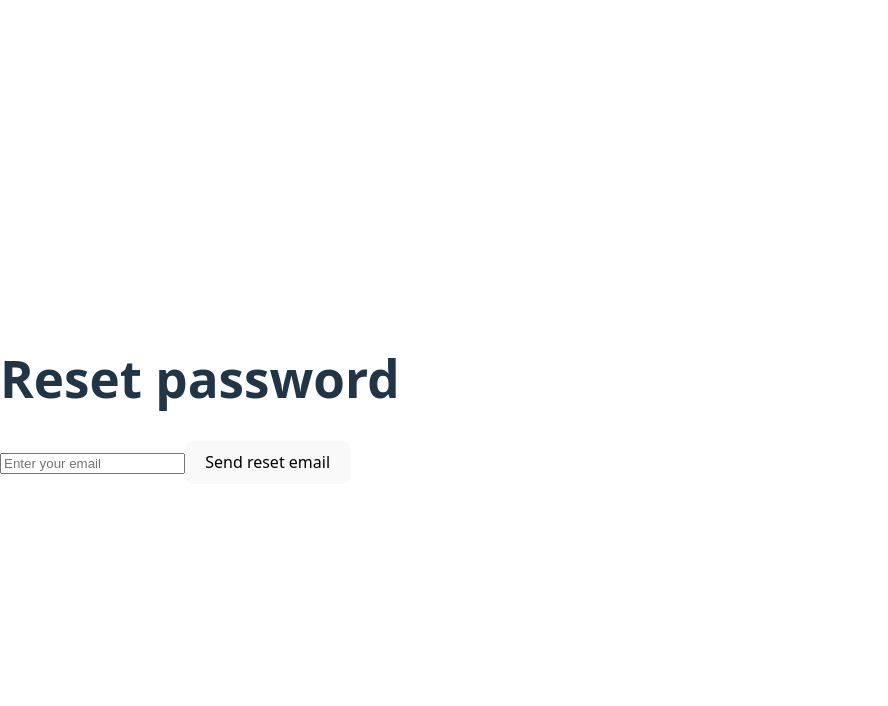
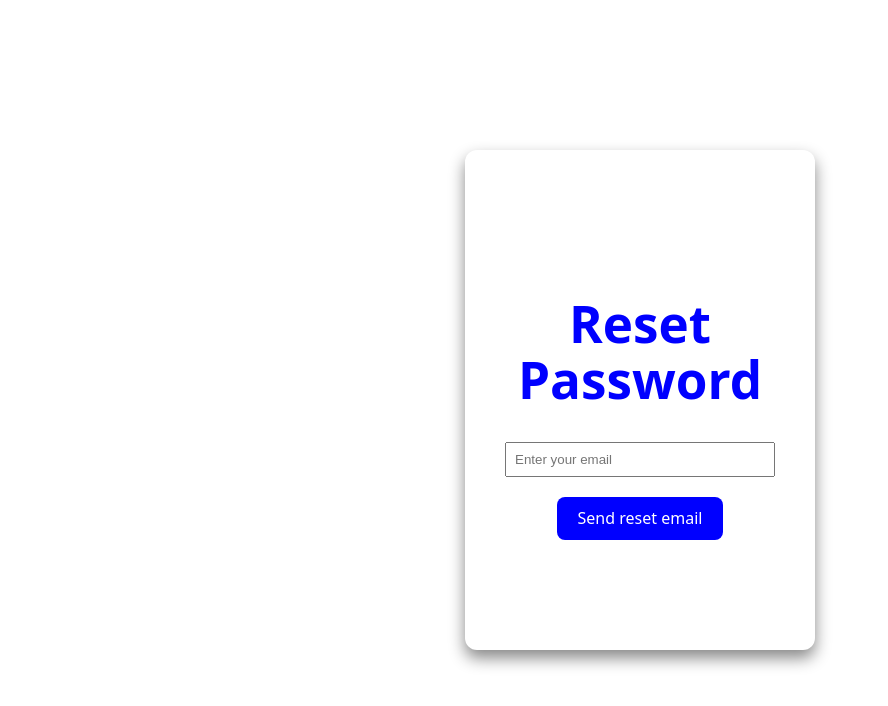
Before and after one commit to n3pite00/EMS_Project, a React (Vite) app: page /UpdatePassword in a window 1280 px wide. Shown: the top 706 px of the page, without its empty margins (0-888 px from the left). Built offline with nearby package versions, Linux system fonts and the light colour scheme; no server answers.

Commit message:
Lisätty tyyliä kirjautumissivulle ja header komponentti.

```diff
--- a/src/App.jsx
+++ b/src/App.jsx
@@ -1,3 +1,4 @@
+import React from "react";
 import { BrowserRouter, Routes, Route } from "react-router-dom";
 import Login from "./Pages/Login";
 import Dashboard from "./Pages/Dashboard";
--- a/src/Pages/Login.jsx
+++ b/src/Pages/Login.jsx
@@ -1,7 +1,9 @@
+import React from "react";
 import { useState } from "react"
 import { useNavigate, Link } from "react-router-dom"
 import { signInWithEmailAndPassword } from "firebase/auth"
 import { auth } from "../firebase/Config"
+import "../styles/Login.css"
 
 function Login() {
     const [email, setEmail] = useState('')
@@ -22,8 +24,9 @@ function Login() {
 
 
         return (
-            <>
-            <h1>Sign In!</h1>
+            <div className="Login-page">
+                <div className="Login-form">
+                    <h1>Log In!</h1>
                     <input
                         onChange={(e) => setEmail(e.target.value)}
                         value={email}
@@ -47,7 +50,8 @@ function Login() {
                     <p>
                         <Link to="/UpdatePassword">Forgot Password?</Link>
                     </p>
-            </>
+                </div>
+            </div>
       );
     }
 
--- a/src/Pages/UpdatePassword.jsx
+++ b/src/Pages/UpdatePassword.jsx
@@ -1,7 +1,9 @@
+import React from "react";
 import { useState } from "react"
 import { useNavigate } from "react-router-dom"
 import { sendPasswordResetEmail } from "firebase/auth"
 import { auth } from "../firebase/Config"
+import "../styles/Login.css"
 
 function UpdatePassword() {
     const [email, setEmail] = useState('')
@@ -24,9 +26,9 @@ function UpdatePassword() {
     }
 
         return (
-            <>
-            <h1>Reset password</h1>
-
+            <div className="Login-page">
+                <div className="Login-form">
+                    <h1>Reset <br/> Password</h1>
                     <input
                         onChange={(e) => setEmail(e.target.value)}
                         value={email}
@@ -39,7 +41,8 @@ function UpdatePassword() {
                     >
                     Send reset email
                     </button>
-            </>
+                </div>
+            </div>
       );
 }
 export default UpdatePassword;
--- a/src/styles/Login.css
+++ b/src/styles/Login.css
@@ -0,0 +1,45 @@
+html, body {
+    height: 100%;
+    margin: 0;
+    padding: 0;
+    color: blue;
+}
+
+.Login-page {
+    display: flex;
+    flex-direction: column;
+    justify-content: center;
+    align-items: center;
+    height: 100vw;
+    width: 100vw;
+    background-color: white;
+}
+
+.Login-form h1 {
+    text-align: center;
+}
+
+.Login-form {
+    display: flex;
+    flex-direction: column;
+    justify-content: center;
+    align-items: center;
+    height: 500px;
+    width: 350px;
+    background-color: white;
+    border-radius: 12px;
+    box-shadow: 0 8px 16px #888888;
+}
+
+.Login-form input {
+    margin-bottom: 20px;
+    padding: 8px;
+    width: 250px;
+}
+
+.Login-form button {
+    cursor: pointer;
+    color: white;
+    background-color: blue;
+
+}
```
Also changed, not shown: src/components/header.jsx (added, +19 -0 lines), src/styles/header.css (added, +44 -0 lines). Lines whose indentation alone changed are shown as unchanged.
